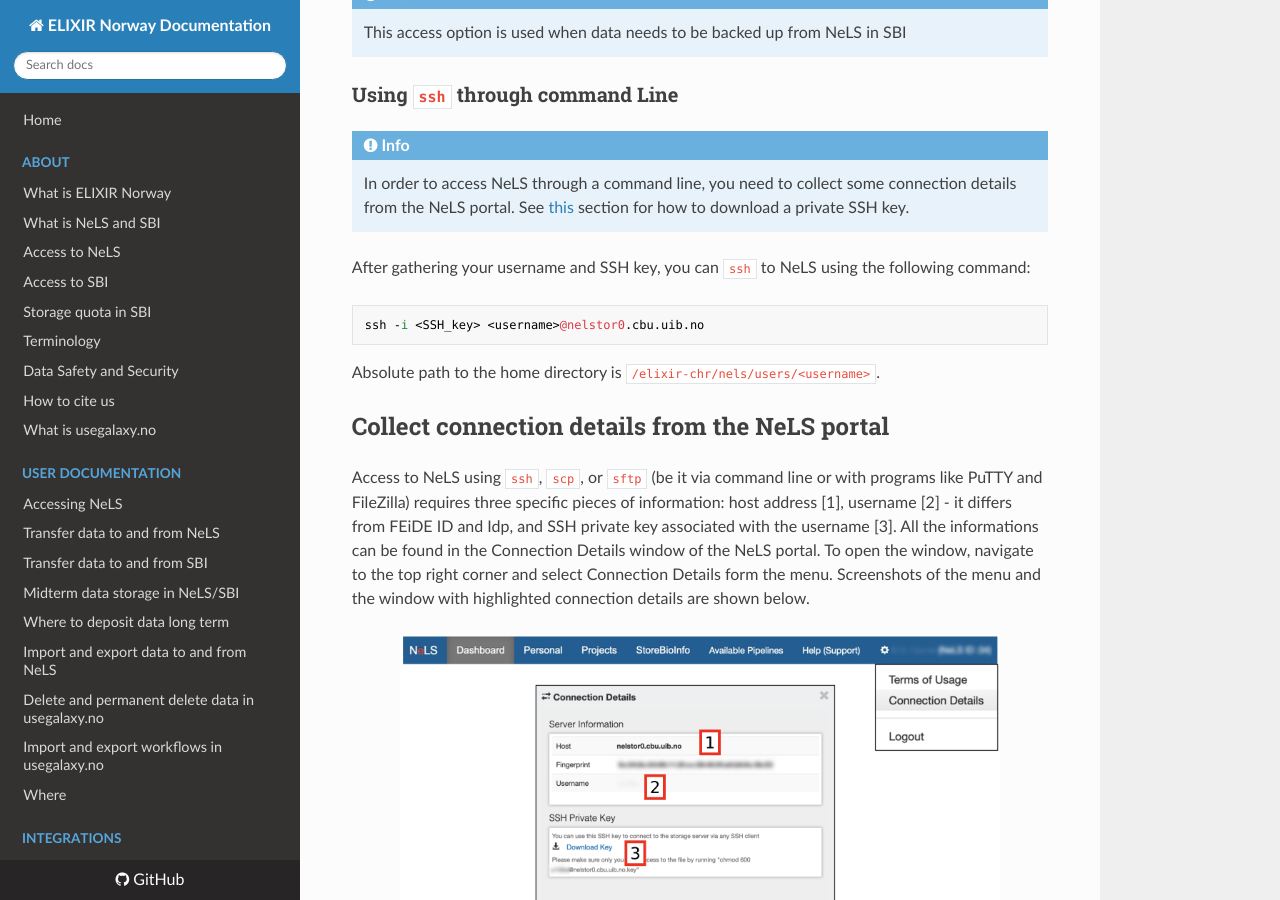
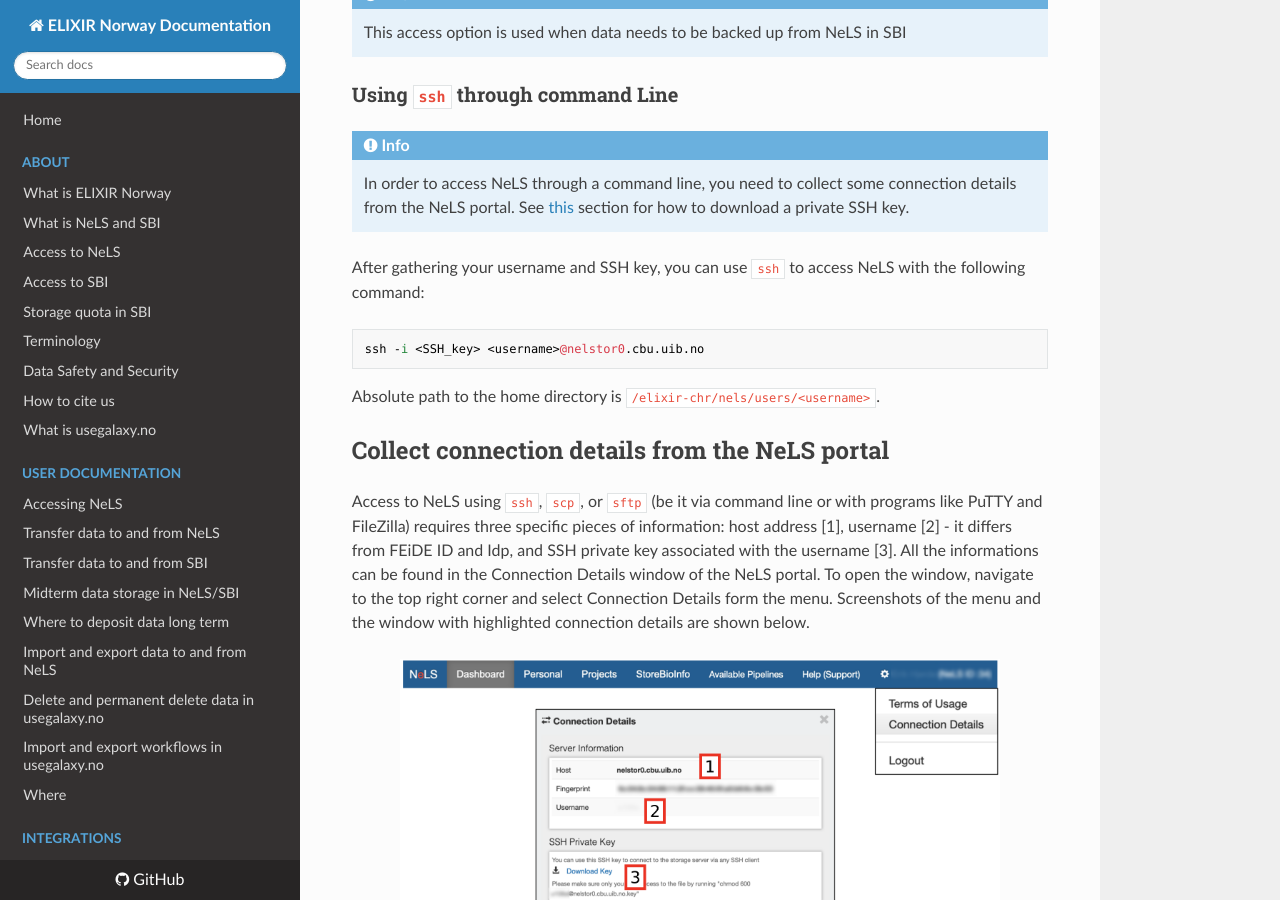
Before and after one commit to elixir-no-nels/nels-docs, an MkDocs documentation site: the page built from docs/user-doc.md, in a window 1280 px wide and 900 px high, scrolled down 604 px. Built offline with MkDocs 1.6.1, drawn with Linux system fonts in a browser that asks for light colours; nearby versions of some CDN libraries.

Commit message:
user-doc.md: minor edit

````diff
--- a/docs/user-doc.md
+++ b/docs/user-doc.md
@@ -25,7 +25,7 @@
 
      In order to access NeLS through a command line, you need to collect some connection details from the NeLS portal. See [this](user-doc.html#collect-connection-details-from-the-nels-portal) section for how to download a private SSH key.
 
-After gathering your username and SSH key, you can `ssh` to NeLS using the following command:
+After gathering your username and SSH key, you can use `ssh` to access NeLS with the following command:
 
 ```
 ssh -i <SSH_key> <username>@nelstor0.cbu.uib.no
````
